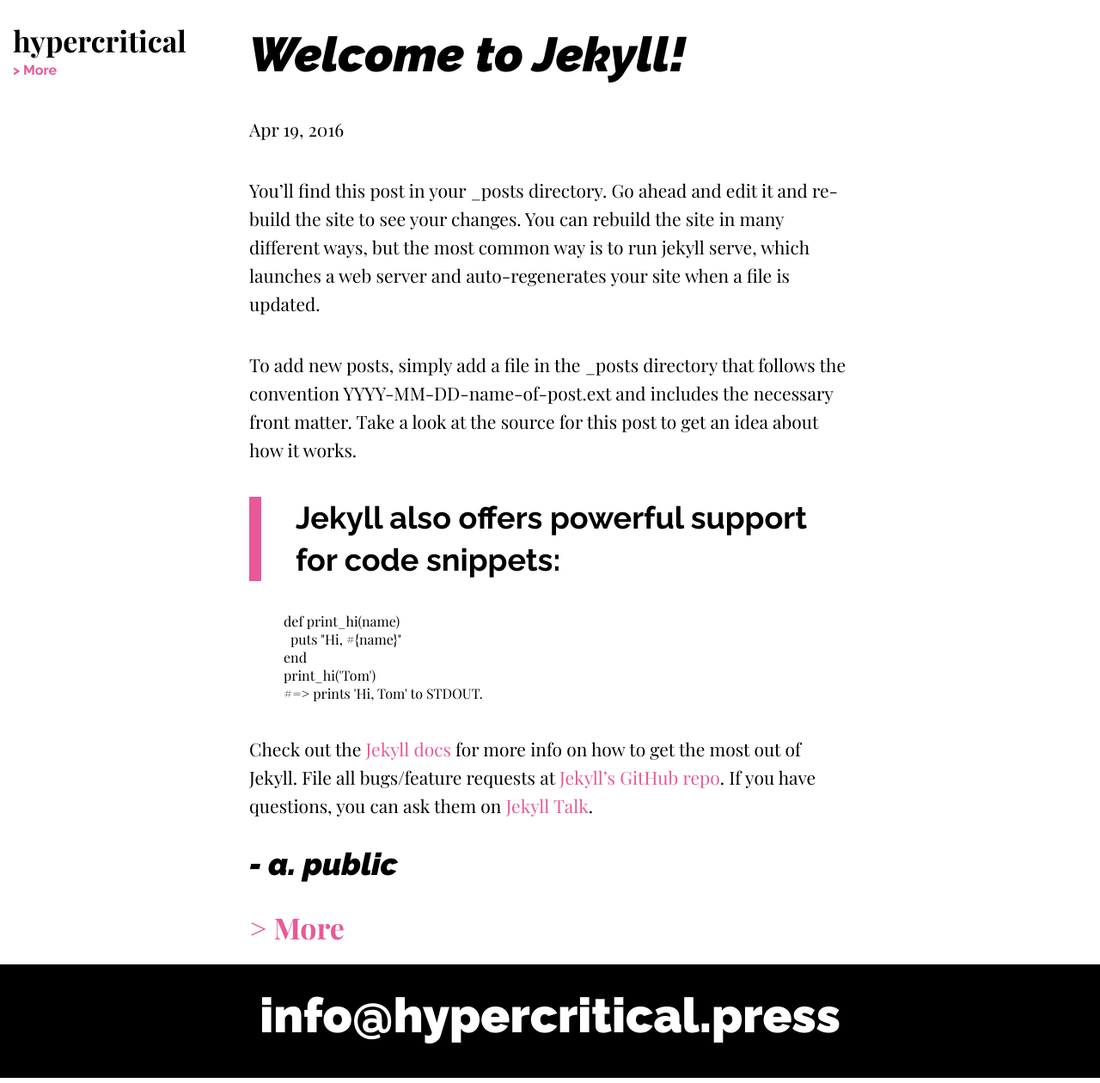
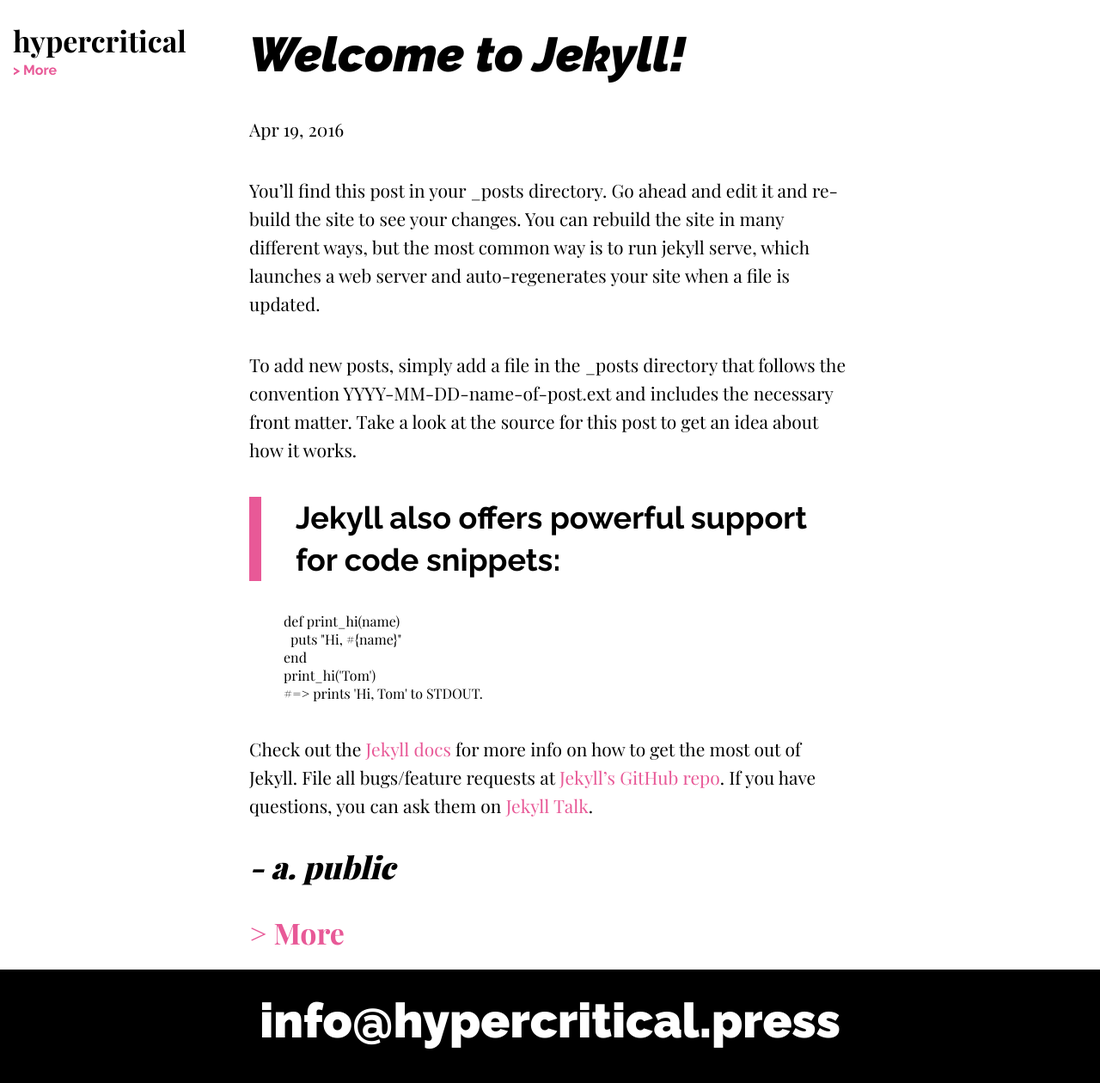
Before and after one commit to Hypercritical/hypercritical, a Jekyll site: the page built from index.html, in a window 1280 px wide. Shown: the whole page at 86% size. Built offline with Jekyll 4.4.1, drawn with Linux system fonts in a browser that asks for light colours; some web fonts are replaced.

Commit message:
Update styles.scss

```diff
--- a/assets/styles/styles.scss
+++ b/assets/styles/styles.scss
@@ -179,5 +179,5 @@ p{
   font-size: 36px;
   font-weight: 900;
   font-style: italic;
-  font-family: 'Playfair Display', serif;
+  font-family: 'Playfair Display', serif !important;
 }
```
